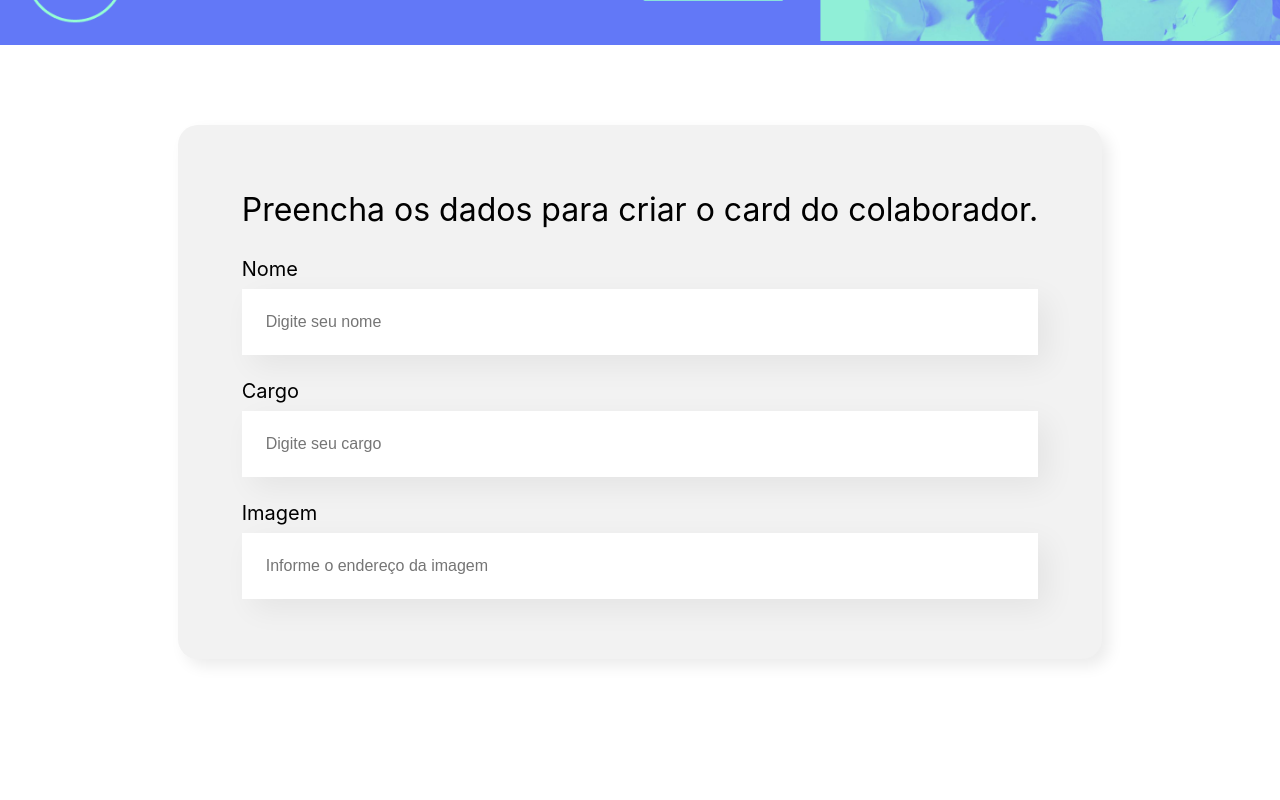
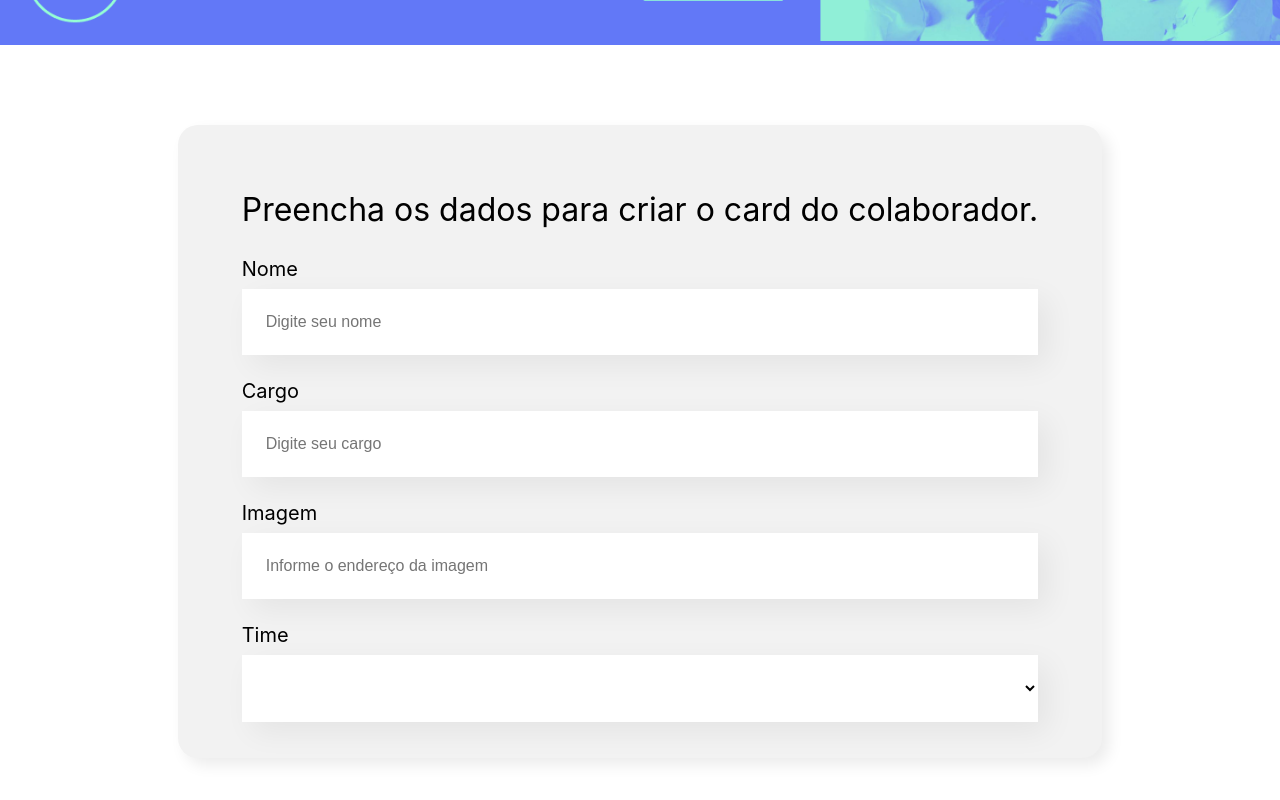
Before and after one commit to lucassmaniotto/React-Cursos, a React (Create React App) app in the folder ReactJS/organo/: page / in a window 1280 px wide. Shown: the part 453-1253 px from the top of the page. Before the commit the page ends 1192 px from the top, so only its background shows below. Built offline with nearby package versions, Linux system fonts and the light colour scheme.

Commit message:
Implementando select com opções iteradas

```diff
--- a/ReactJS/organo/src/components/Form/index.js
+++ b/ReactJS/organo/src/components/Form/index.js
@@ -1,7 +1,20 @@
 import "./index.css";
 import Input from "../Input";
+import Select from "../Select";
 
 const Form = () => {
+
+    const crews = [
+        '',
+        'Programação',
+        'Front-end',
+        'Data Science',
+        'DevOps',
+        'UX e Design',
+        'Mobile',
+        'Inovação e Gestão'
+    ]
+
     return (
         <section className="section__form">
             <form className="section__form-content">
@@ -9,6 +22,7 @@ const Form = () => {
                 <Input label="Nome" placeholder="Digite seu nome" />
                 <Input label="Cargo" placeholder="Digite seu cargo" />
                 <Input label="Imagem" placeholder="Informe o endereço da imagem" />
+                <Select label="Time" itens={crews}/>
             </form>
         </section>
     )
--- /dev/null
+++ b/ReactJS/organo/src/components/Select/index.css
@@ -0,0 +1,20 @@
+.select__label {
+    display: block;
+    margin-bottom: 8px;
+    font-size: 20px;
+}
+
+.select__select {
+    background: #fff;
+    box-shadow: 10px 10px 30px rgba(0, 0, 0, 0.06);
+    mix-blend-mode: normal;
+    width: 100%;
+    border: none;
+    font-size: 16px;
+    padding: 24px;
+    box-sizing: border-box;
+}
+
+.select__select:focus {
+    outline: none;
+}
--- /dev/null
+++ b/ReactJS/organo/src/components/Select/index.js
@@ -0,0 +1,14 @@
+import './index.css';
+
+const Select = (props) => {
+    return (
+        <div className="select__content">
+            <label className="select__label">{props.label}</label>
+            <select className="select__select">
+                {props.itens.map((item) => <option key={item}>{item}</option>)}
+            </select>
+        </div>
+    )
+}
+
+export default Select;
```
Also changed, not shown: 1 other file (tests, documents, lock files or other folders).
